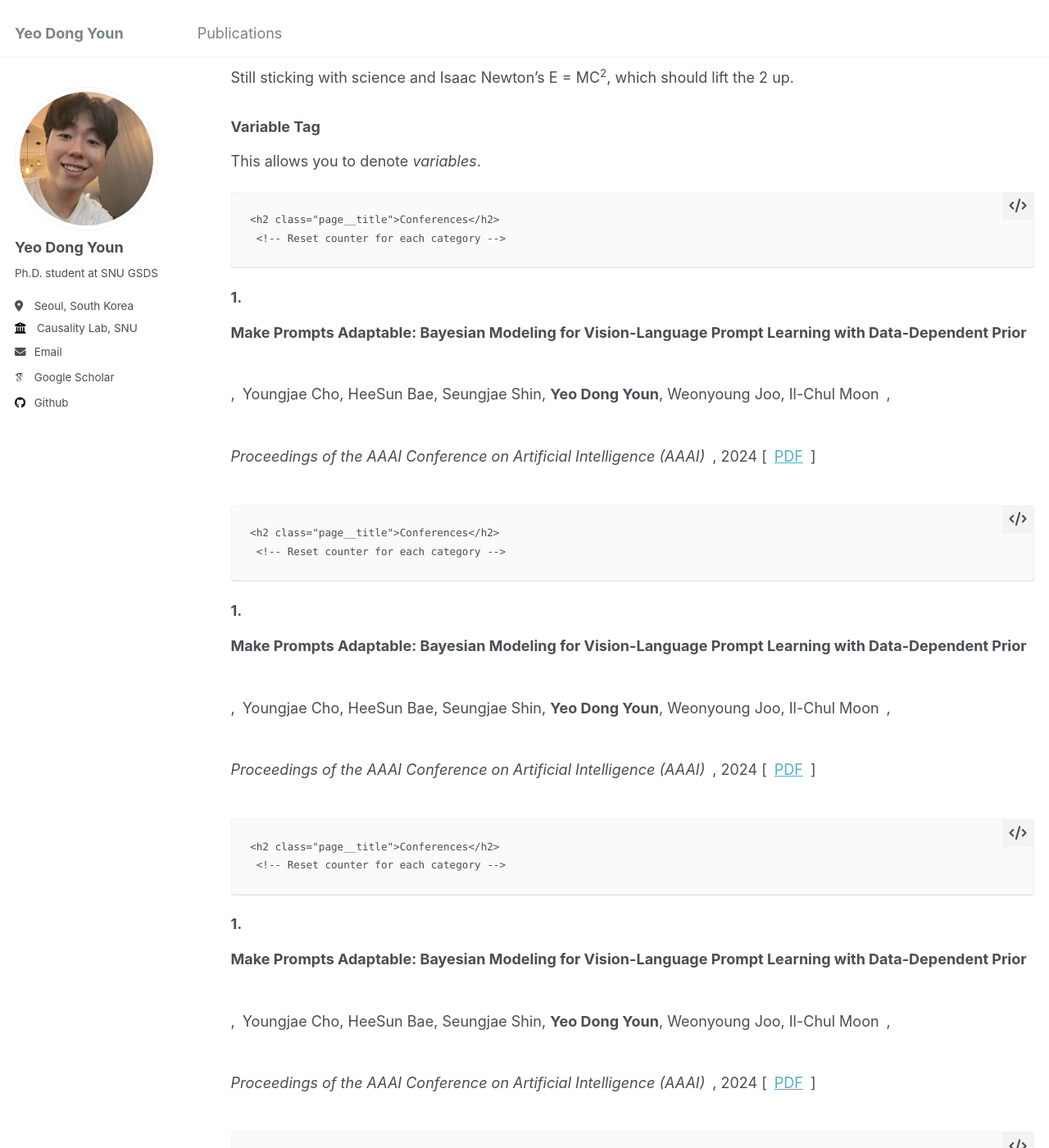
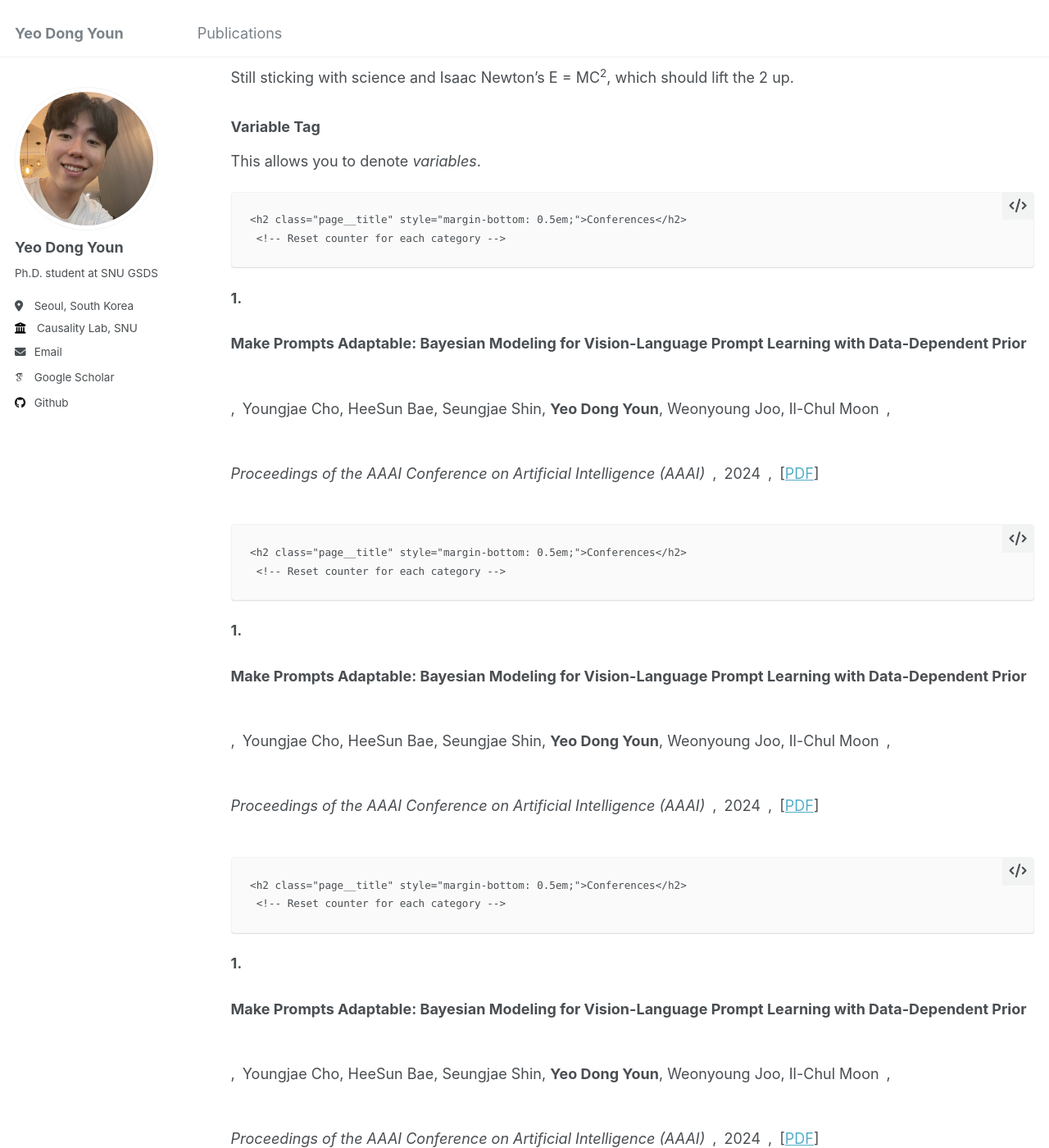
Before and after one commit to YeodongYoun1995/YeoDongYoun1995.github.io, a Jekyll site: the page built from _pages/archive-layout-with-content.md, in a window 1280 px wide and 1400 px high, scrolled down 4429 px. Shown: the whole window at 82% size. Built offline with Jekyll 4.4.1, drawn with Linux system fonts in a browser that asks for light colours; some web fonts are replaced; some of the changed text lies outside the part shown.

Commit message:
Update archive-single.html

```diff
--- a/_includes/archive-single.html
+++ b/_includes/archive-single.html
@@ -7,20 +7,19 @@
   <!-- Subsection Title -->
   {% if post.category != current_category %}
     {% assign current_category = post.category %}
-    <h2 class="page__title">{{ current_category | capitalize }}</h2>
+    <h2 class="page__title" style="margin-bottom: 0.5em;">{{ current_category | capitalize }}</h2>
     {% assign category_counter = 0 %} <!-- Reset counter for each category -->
   {% endif %}
 
   {% assign category_counter = category_counter | plus: 1 %} <!-- Increment counter -->
 
   <!-- Single-Line Publication Entry -->
-  <div class="publication-entry">
-    <strong>{{ category_counter }}. {{ post.title | markdownify | strip }}</strong>,
-    {{ post.authors | markdownify | strip }},
-    <em>{{ post.venue | markdownify | strip }}</em>,
-    {{ post.date | date: "%Y" }}
-    {% if post.paperurl %}
-      [<a href="{{ post.paperurl }}">PDF</a>]
-    {% endif %}
+  <div class="publication-entry" style="line-height: 1.6;">
+    <span style="font-weight: bold;">{{ category_counter }}.</span>
+    <span style="font-weight: bold;">{{ post.title | markdownify | strip }}</span>
+    {% if post.authors %}, <span>{{ post.authors | markdownify | strip }}</span>{% endif %}
+    {% if post.venue %}, <span style="font-style: italic;">{{ post.venue | markdownify | strip }}</span>{% endif %}
+    {% if post.date %}, <span>{{ post.date | date: "%Y" }}</span>{% endif %}
+    {% if post.paperurl %}, <span>[<a href="{{ post.paperurl }}" style="text-decoration: underline;">PDF</a>]</span>{% endif %}
   </div>
 {% endfor %}
```
